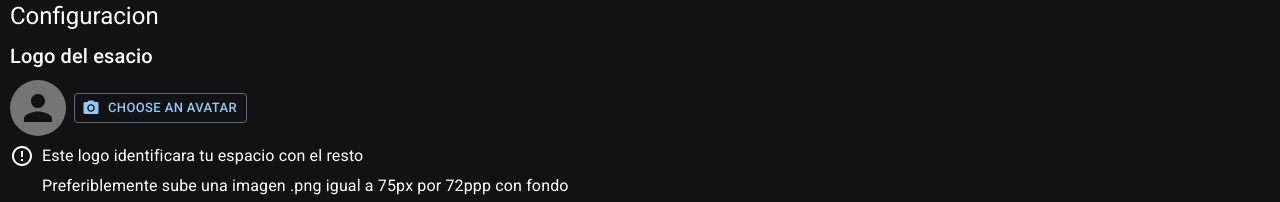
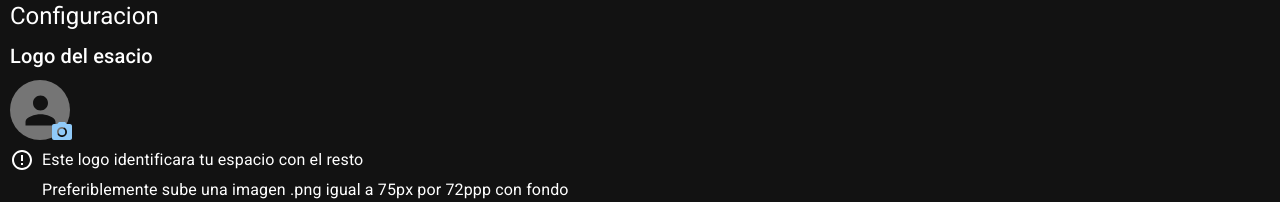
Before and after one commit to emLuc86dev/form-picker-demo, a React (Create React App) app: page / in a window 1280 px wide. Shown: the top 202 px of the page. Built offline with nearby package versions, Linux system fonts and the light colour scheme.

Commit message:
adding an  AvatarBadge pro component

```diff
--- a/src/App.jsx
+++ b/src/App.jsx
@@ -13,6 +13,7 @@ import MessageLogo from "./components/MessageLogo";
 import image from "./assets/siteMap.svg";
 import { ThemeProvider } from "@mui/material/styles";
 import { darkTheme } from "./UI/Themes";
+import AvatarBadge from "./components/AvatarBadge";
 
 function App() {
   const [color, setColor] = useState("");
@@ -35,7 +36,8 @@ function App() {
             <Typography variant="h6" gutterBottom>
               Logo del esacio
             </Typography>
-            <AvatarItem />
+            {/* <AvatarItem /> */}
+            <AvatarBadge />
             <InputData />
             <Workers />
             <CirclePicker avatarColor={handleColor} />
--- a/src/components/AlertDialog.jsx
+++ b/src/components/AlertDialog.jsx
@@ -18,14 +18,13 @@ export default function AlertDialog({ image, onShowed, onClean }) {
     setOpen(false);
     //lifting state app to handle avatar click to show the image into th dialog
     onShowed();
-    if(e.target.name === 'clean') {
-
-        onClean()
+    if (e.target.name === "clean") {
+      onClean(); //lifting state app to clean avatar image
     }
   };
 
   return (
-    <div>
+    <>
       <Dialog
         open={open}
         onClose={handleClose}
@@ -46,12 +45,14 @@ export default function AlertDialog({ image, onShowed, onClean }) {
           </DialogContentText>
         </DialogContent>
         <DialogActions>
-          <Button name='clean' onClick={handleClose}>Clean</Button>
-          <Button onClick={handleClose} autoFocus>
+          <Button name="clean" onClick={handleClose}>
+            Clean
+          </Button>
+          {/* <Button onClick={handleClose} autoFocus>
             Agree
-          </Button>
+          </Button> */}
         </DialogActions>
       </Dialog>
-    </div>
+    </>
   );
 }
--- /dev/null
+++ b/src/components/AvatarBadge.jsx
@@ -0,0 +1,87 @@
+import styled from "@emotion/styled";
+import { PhotoCamera } from "@mui/icons-material";
+import { Avatar, Badge, IconButton, Stack } from "@mui/material";
+import React, { useState } from "react";
+import AlertDialog from "./AlertDialog";
+import MessageLogo from "./MessageLogo";
+
+const Input = styled("input")({
+  display: "none",
+});
+
+const SmallAvatar = styled(Avatar)(({ theme }) => ({
+  width: 22,
+  height: 22,
+  border: `2px solid ${theme.palette.background.paper}`,
+}));
+
+const AvatarBadge = () => {
+  const [selectedFile, setSelectedFile] = useState("");
+  const [showDialog, setShowDialog] = useState(false);
+  let avatar = selectedFile;
+
+  const handleUrlImage = (e) => {
+    //save image file pathname
+    if (e.target.files[0]) {
+      const data = URL.createObjectURL(e.target.files[0]);
+      setSelectedFile(data);
+    }
+  };
+
+  const handleCleaning = () => {
+    setSelectedFile("");
+    console.log(selectedFile);
+  };
+  const onOpenDialog = () => {
+    if (avatar && avatar.trim() !== "" && avatar.length > 0) {
+      setShowDialog((preState) => !preState);
+    }
+  };
+  return (
+    <>
+      {showDialog && (
+        <AlertDialog
+          image={selectedFile}
+          onShowed={onOpenDialog}
+          onClean={handleCleaning}
+        />
+      )}
+      <Stack spacing={1} direction="row" alignItems="center">
+        <Badge
+          overlap="circular"
+          anchorOrigin={{ vertical: "bottom", horizontal: "right" }}
+          badgeContent={
+            <label htmlFor="icon-button-file">
+              <Input
+                accept="image/*"
+                id="icon-button-file"
+                type="file"
+                onChange={handleUrlImage}
+              />
+              <IconButton
+                color="primary"
+                aria-label="upload picture"
+                component="span"
+              >
+                <PhotoCamera />
+              </IconButton>
+            </label>
+          }
+        >
+          <Avatar
+            src={`${avatar}`}
+            sx={{
+              //   bgcolor: color,
+              width: 60,
+              height: 60,
+            }}
+            onClick={onOpenDialog}
+          />
+        </Badge>
+      </Stack>
+      <MessageLogo />
+    </>
+  );
+};
+
+export default AvatarBadge;
--- a/src/components/AvatarItem.jsx
+++ b/src/components/AvatarItem.jsx
@@ -24,7 +24,6 @@ const AvatarItem = (dialog) => {
 
   const handleCleaning = () => {
     setSelectedFile("");
-    console.log("cleaning");
   };
   const onOpenDialog = () => {
     if (avatar && avatar.trim() !== "" && avatar.length > 0) {
@@ -41,7 +40,9 @@ const AvatarItem = (dialog) => {
           onClean={handleCleaning}
         />
       )}
+
       <Stack spacing={1} direction="row" alignItems="center">
+        {/* Avatar */}
         <Avatar
           sx={{
             //   bgcolor: color,
```
